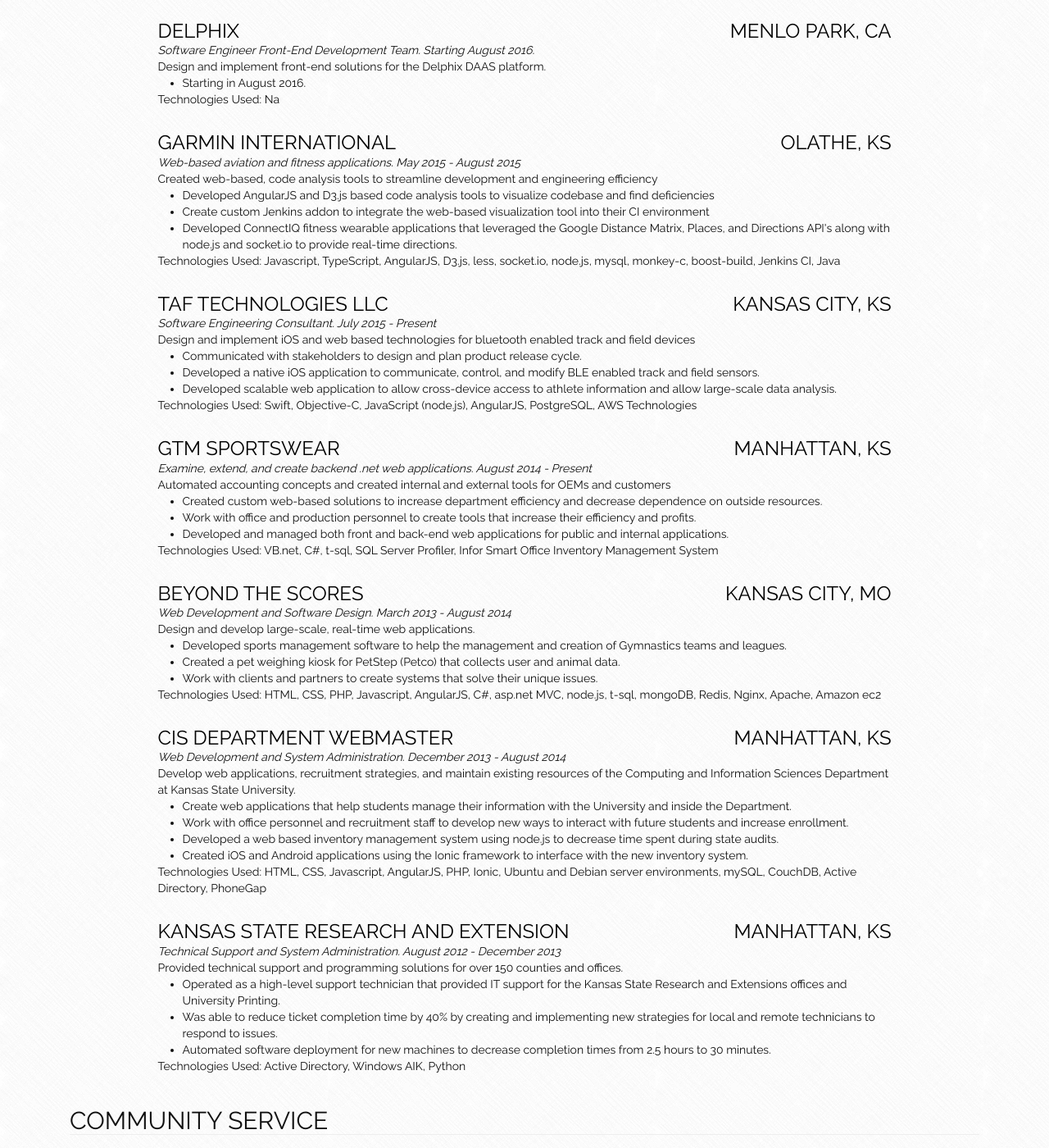
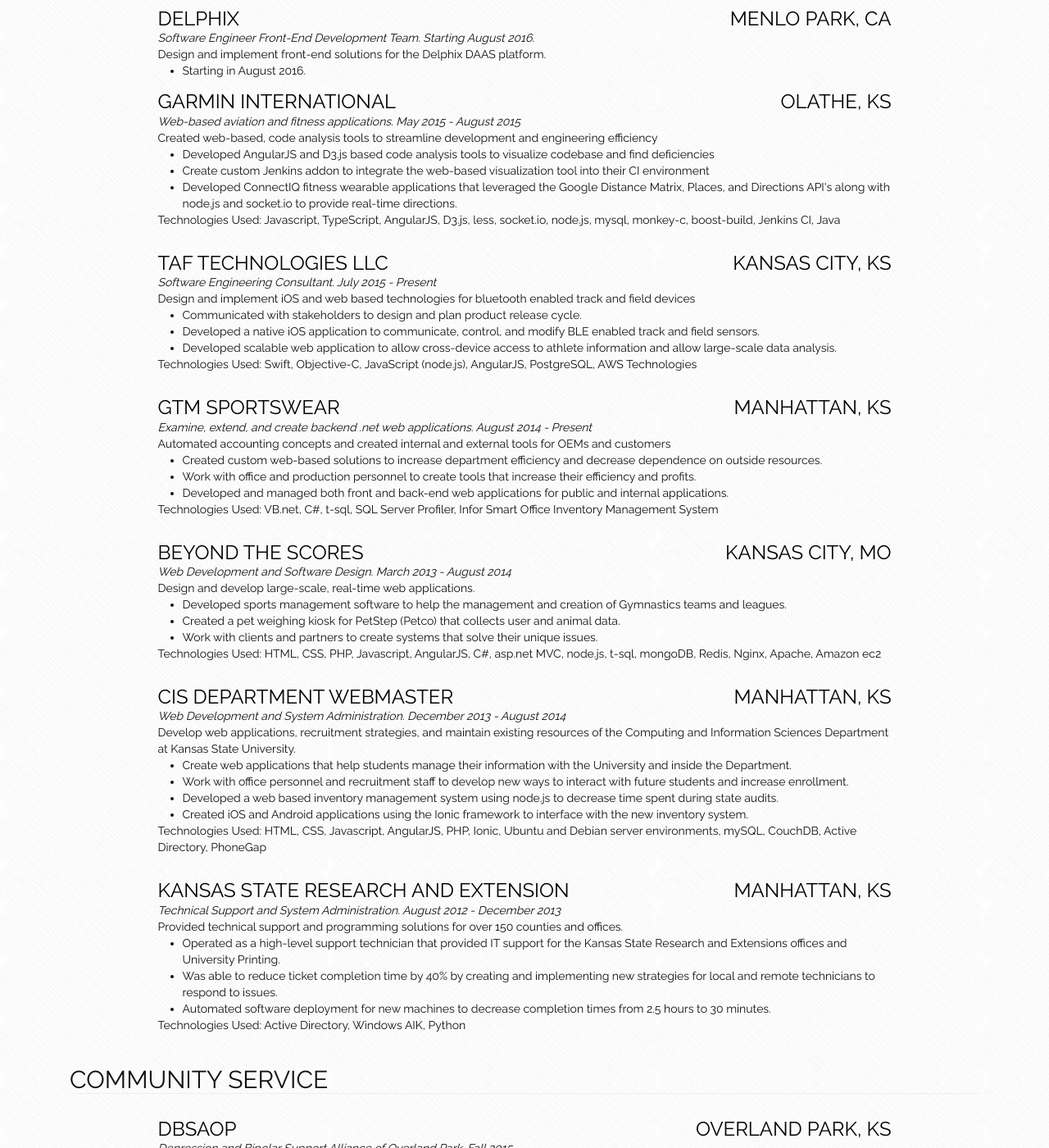
Before and after one commit to trevorbroz/resume-builder, a Jekyll site: the page built from index.html, in a window 1280 px wide and 1400 px high, scrolled down 530 px. Shown: the whole window at 82% size. Built offline with Jekyll 4.4.1, drawn with Linux system fonts in a browser that asks for light colours; some of the changed text lies outside the part shown.

```diff
--- a/_config.yml
+++ b/_config.yml
@@ -9,7 +9,9 @@
 title: Austin Green
 email: austingreenkansas@gmail.com
 description: >
-  This template is availabe for free use on my GitHub account.
+  This template is available for customization at:
+    <a href="https://github.com/austin94/resume-builder">
+    https://github.com/austin94/resume-builder</a>
 baseurl: ""
 url:
 github_username:  austin94
--- a/index.html
+++ b/index.html
@@ -11,116 +11,59 @@ permalink: /
             <img src="/images/profile.png" class="img-circle resume-avatar"/>
         </div>
         <div class="col-sm-9">
-            <h2>{{ site.data.introduction.name }}</h2>
-            <p>{{ site.data.introduction.description }}</p>
-
-            <a href="mailto:austingreenkansas@gmail.com"><span class="text-muted">austingreenkansas@gmail.com</span></a> |
-            <a href="https://github.com/austin94" target="_blank"><span class="text-muted">https://github.com/austin94</span></a>
+            <h2>{{ site.data.information.introduction.name }}</h2>
+            <p>{{ site.data.information.introduction.description }}</p>
+            {% for link in site.data.information.introduction.links %}
+              <a href="{{ link.url }}" target="_blank">
+                <span class="text-muted">{{link.text}}</span>
+              </a>
+              {% unless forloop.last %}
+                <span> | </span>
+              {% endunless %}
+            {% endfor %}
         </div>
     </div>
     <!-- End Introduction -->
-    <!-- Education -->
-    {% if site.data.education %}
+    <!-- Sections -->
+    {% for section in site.data.information.sections %}
       <div class="row header">
-            <h2 class="header-name">Education</h2>
+          <h2 class="header-name">{{section.name}}</h2>
           <hr class="header-bar"/>
       </div>
-        {% for education in site.data.education %}
+      {% for experience in section.experiences %}
+      <div class="row item">
+          <div class="col-lg-10 col-lg-offset-1">
               <div class="row">
-            <div class="col-lg-10 col-lg-offset-1">
-                <div class="row item">
                   <div class="col-xs-7">
-                        <a href="{{ education.url }}" target="_blank">
-                            <h3 class="text-uppercase">{{ education.name }}</h3>
+                      <a href="{{ experience.url }}" target="_blank">
+                          <h3 class="text-uppercase">{{ experience.name }}</h3>
                       </a>
                   </div>
                   <div class="col-xs-5 text-right">
-                        <a href="https://www.google.com/maps/place/{{ education.location }}" target="_blank">
-                            <h3 class="text-uppercase">{{ education.location }}</h3>
+                      <a href="https://www.google.com/maps/place/{{ experience.location }}" target="_blank">
+                          <h3 class="text-uppercase">{{ experience.location }}</h3>
                       </a>
                   </div>
               </div>
           </div>
           <div class="col-lg-10 col-lg-offset-1">
-                <p class="subtext">{{ education.subText}}</p>
+              <p class="subtext">{{ experience.subText }}</p>
+              <p class="item-description">{{ experience.description }}</p>
               <ul>
-                    {% for involvement in education.involvement %}
+                  {% for involvement in experience.involvement %}
                   <li>{{ involvement.description }}</li>
                   {% endfor %}
               </ul>
+              {% if experience.technologies %}
+                <p>Technologies Used:
+                  {% for technology in experience.technologies %}
+                    <span>{{ technology }} </span>
+                  {% endfor %}
+                </p>
+              {% endif %}
           </div>
       </div>
       {% endfor %}
-    {% endif %}
-    <!-- End Education -->
-    <!-- Work Experience -->
-    {% if site.data.workExperience %}
-        <div class="row header">
-            <h2 class="header-name">Work Experience</h2>
-            <hr class="header-bar"/>
+    {% endfor %}
+    <!-- End Sections -->
 </div>
-        {% for work in site.data.workExperience %}
-        <div class="row item">
-            <div class="col-lg-10 col-lg-offset-1">
-                <div class="row">
-                    <div class="col-xs-7">
-                        <a href="{{ work.url }}" target="_blank">
-                            <h3 class="text-uppercase">{{ work.name }}</h3>
-                        </a>
-                    </div>
-                    <div class="col-xs-5 text-right">
-                        <a href="https://www.google.com/maps/place/{{ work.location }}" target="_blank">
-                            <h3 class="text-uppercase">{{ work.location }}</h3>
-                        </a>
-                    </div>
-                </div>
-            </div>
-            <div class="col-lg-10 col-lg-offset-1">
-                <p class="subtext">{{ work.subText }}</p>
-                <p class="item-description">{{ work.description }}</p>
-                <ul>
-                    {% for involvement in work.involvement %}
-                    <li>{{ involvement.description }}</li>
-                    {% endfor %}
-                </ul>
-                <p>Technologies Used: {{ work.technologies }}</p>
-            </div>
-        </div>
-        {% endfor %}
-    {% endif %}
-    <!-- End Work Experience -->
-    <!-- Community Service -->
-    {% if site.data.communityService %}
-        <div class="row header">
-            <h2 class="header-name">Community Service</h2>
-            <hr class="header-bar"/>
-        </div>
-        {% for cs in site.data.communityService %}
-        <div class="row">
-            <div class="col-lg-10 col-lg-offset-1">
-                <div class="row item">
-                    <div class="col-xs-7">
-                        <a href="{{ cs.url }}" target="_blank">
-                            <h3 class="text-uppercase">{{ cs.name }}</h3>
-                        </a>
-                    </div>
-                    <div class="col-xs-5 text-right">
-                        <a href="https://www.google.com/maps/place/{{ cs.location }}" target="_blank">
-                            <h3 class="text-uppercase">{{ cs.location }}</h3>
-                        </a>
-                    </div>
-                </div>
-            </div>
-            <div class="col-lg-10 col-lg-offset-1">
-                <p class="subtext">{{ cs.subText}}</p>
-                <ul>
-                    {% for involvement in cs.involvement %}
-                    <li>{{ involvement.description }}</li>
-                    {% endfor %}
-                </ul>
-            </div>
-        </div>
-        {% endfor %}
-    {% endif %}
-    <!-- End Community Service -->
-</div>
```
Also changed, not shown: _data/communityService.json (deleted, +0 -19 lines), _data/education.json (deleted, +0 -22 lines), _data/information.json (added, +200 -0 lines), _data/introduction.json (deleted, +0 -14 lines), _data/workExperience.json (deleted, +0 -132 lines). Lines whose indentation alone changed are shown as unchanged.
